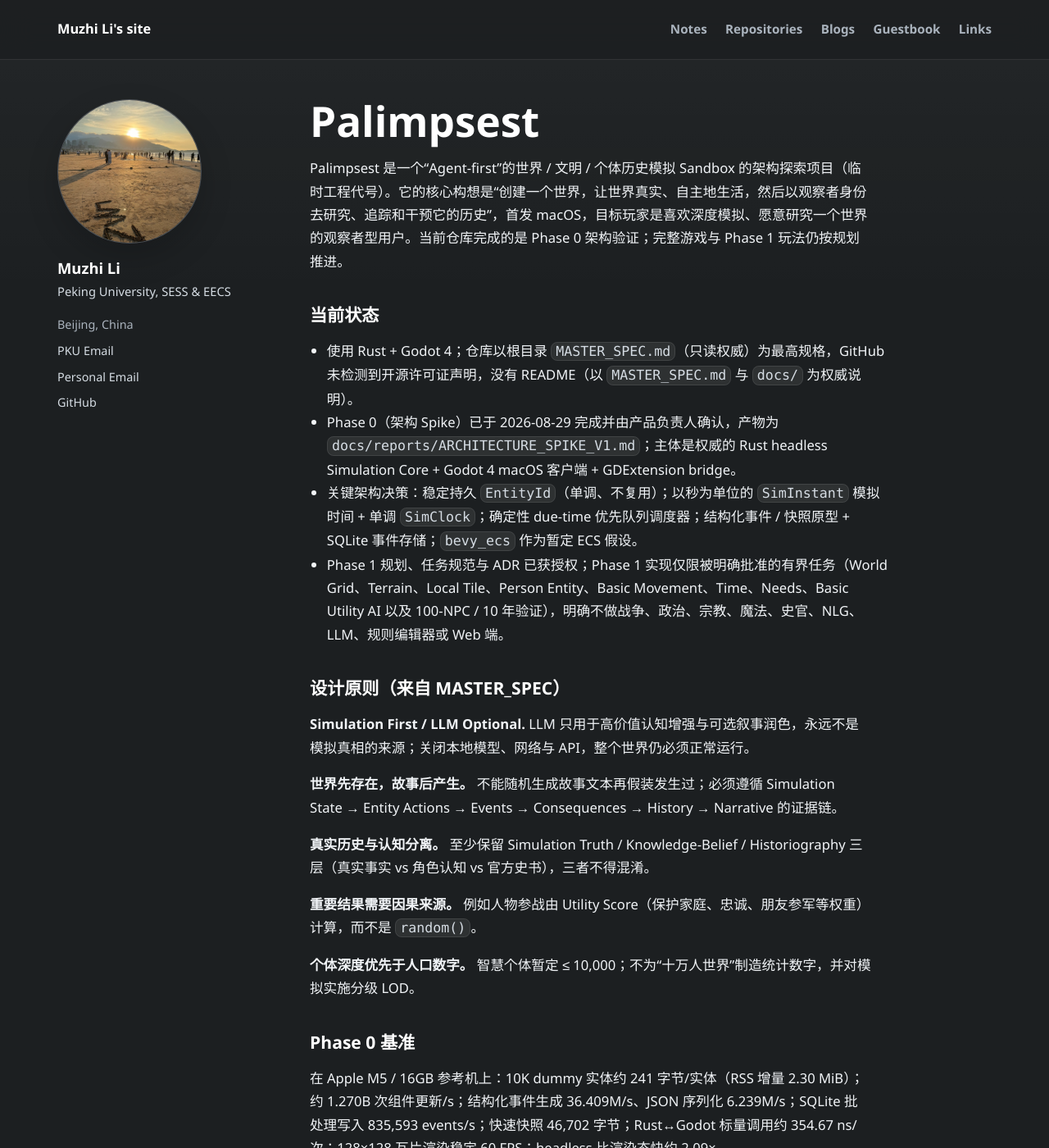
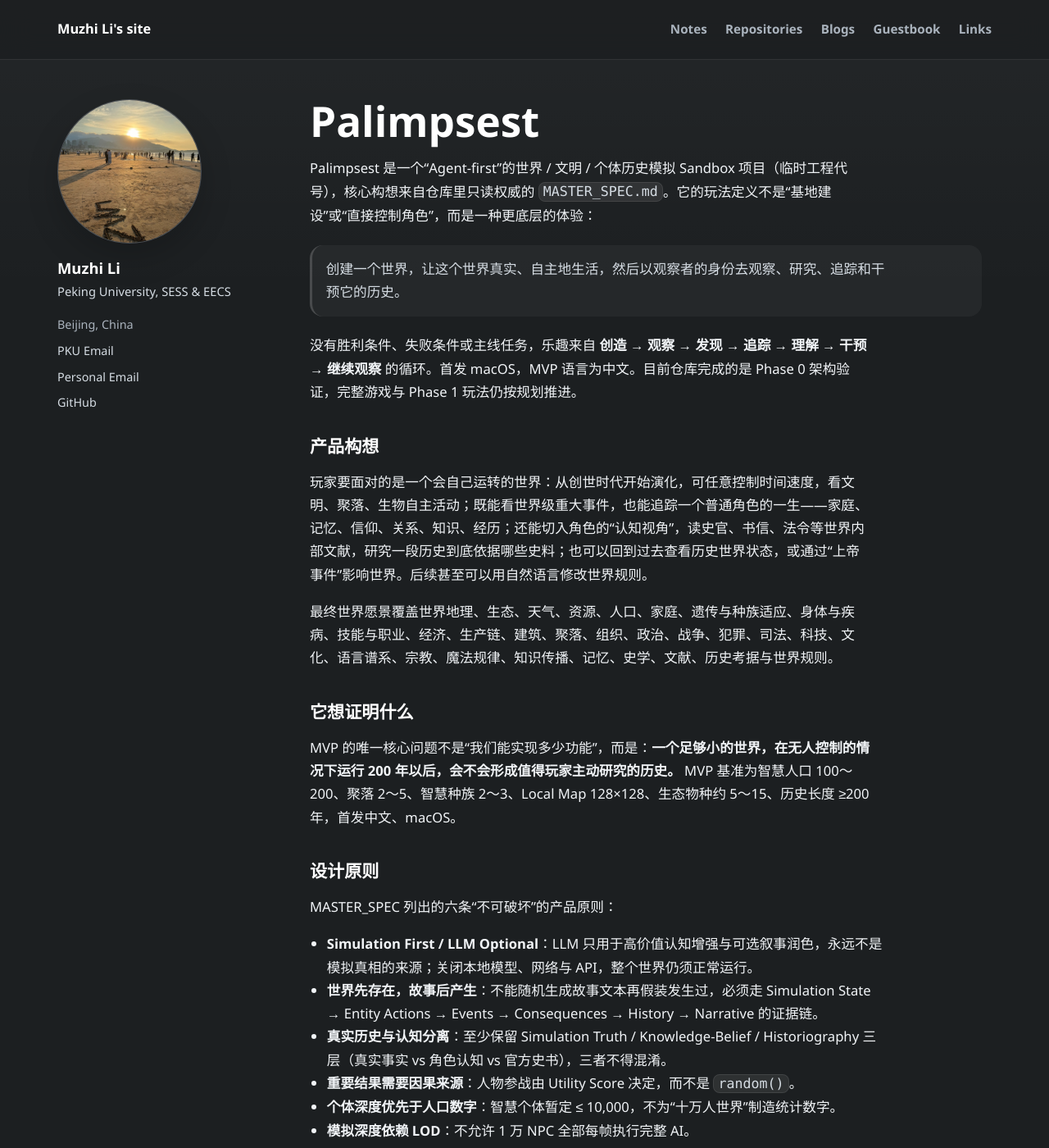
Before and after one commit to GabrielMu2006/GabrielMu2006.github.io, a Jekyll site: the page built from site/content/_Repositories/palimpsest.md, in a window 1280 px wide and 1400 px high. Shown: the whole window at 82% size. Built offline with Jekyll 4.4.1, drawn with Linux system fonts in a browser that asks for light colours; comment, search, counter and statistics services are not loaded; some of the changed text lies outside the part shown.

Commit message:
Rewrite Palimpsest repository entry with product vision first

```diff
--- a/site/content/_Repositories/palimpsest.md
+++ b/site/content/_Repositories/palimpsest.md
@@ -8,31 +8,39 @@ status: "Active"
 link: "https://github.com/GabrielMu2006/Palimpsest"
 ---
 
-Palimpsest 是一个“Agent-first”的世界 / 文明 / 个体历史模拟 Sandbox 的架构探索项目（临时工程代号）。它的核心构想是“创建一个世界，让世界真实、自主地生活，然后以观察者身份去研究、追踪和干预它的历史”，首发 macOS，目标玩家是喜欢深度模拟、愿意研究一个世界的观察者型用户。当前仓库完成的是 Phase 0 架构验证；完整游戏与 Phase 1 玩法仍按规划推进。
+Palimpsest 是一个“Agent-first”的世界 / 文明 / 个体历史模拟 Sandbox 项目（临时工程代号），核心构想来自仓库里只读权威的 `MASTER_SPEC.md`。它的玩法定义不是“基地建设”或“直接控制角色”，而是一种更底层的体验：
 
-## 当前状态
+> 创建一个世界，让这个世界真实、自主地生活，然后以观察者的身份去观察、研究、追踪和干预它的历史。
 
-- 使用 Rust + Godot 4；仓库以根目录 `MASTER_SPEC.md`（只读权威）为最高规格，GitHub 未检测到开源许可证声明，没有 README（以 `MASTER_SPEC.md` 与 `docs/` 为权威说明）。
-- Phase 0（架构 Spike）已于 2026-08-29 完成并由产品负责人确认，产物为 `docs/reports/ARCHITECTURE_SPIKE_V1.md`；主体是权威的 Rust headless Simulation Core + Godot 4 macOS 客户端 + GDExtension bridge。
-- 关键架构决策：稳定持久 `EntityId`（单调、不复用）；以秒为单位的 `SimInstant` 模拟时间 + 单调 `SimClock`；确定性 due-time 优先队列调度器；结构化事件 / 快照原型 + SQLite 事件存储；`bevy_ecs` 作为暂定 ECS 假设。
-- Phase 1 规划、任务规范与 ADR 已获授权；Phase 1 实现仅限被明确批准的有界任务（World Grid、Terrain、Local Tile、Person Entity、Basic Movement、Time、Needs、Basic Utility AI 以及 100-NPC / 10 年验证），明确不做战争、政治、宗教、魔法、史官、NLG、LLM、规则编辑器或 Web 端。
+没有胜利条件、失败条件或主线任务，乐趣来自 **创造 → 观察 → 发现 → 追踪 → 理解 → 干预 → 继续观察** 的循环。首发 macOS，MVP 语言为中文。目前仓库完成的是 Phase 0 架构验证，完整游戏与 Phase 1 玩法仍按规划推进。
 
-## 设计原则（来自 MASTER_SPEC）
+## 产品构想
 
-**Simulation First / LLM Optional.** LLM 只用于高价值认知增强与可选叙事润色，永远不是模拟真相的来源；关闭本地模型、网络与 API，整个世界仍必须正常运行。
+玩家要面对的是一个会自己运转的世界：从创世时代开始演化，可任意控制时间速度，看文明、聚落、生物自主活动；既能看世界级重大事件，也能追踪一个普通角色的一生——家庭、记忆、信仰、关系、知识、经历；还能切入角色的“认知视角”，读史官、书信、法令等世界内部文献，研究一段历史到底依据哪些史料；也可以回到过去查看历史世界状态，或通过“上帝事件”影响世界。后续甚至可以用自然语言修改世界规则。
 
-**世界先存在，故事后产生。** 不能随机生成故事文本再假装发生过；必须遵循 Simulation State → Entity Actions → Events → Consequences → History → Narrative 的证据链。
+最终世界愿景覆盖世界地理、生态、天气、资源、人口、家庭、遗传与种族适应、身体与疾病、技能与职业、经济、生产链、建筑、聚落、组织、政治、战争、犯罪、司法、科技、文化、语言谱系、宗教、魔法规律、知识传播、记忆、史学、文献、历史考据与世界规则。
 
-**真实历史与认知分离。** 至少保留 Simulation Truth / Knowledge-Belief / Historiography 三层（真实事实 vs 角色认知 vs 官方史书），三者不得混淆。
+## 它想证明什么
 
-**重要结果需要因果来源。** 例如人物参战由 Utility Score（保护家庭、忠诚、朋友参军等权重）计算，而不是 `random()`。
+MVP 的唯一核心问题不是“我们能实现多少功能”，而是：**一个足够小的世界，在无人控制的情况下运行 200 年以后，会不会形成值得玩家主动研究的历史。** MVP 基准为智慧人口 100～200、聚落 2～5、智慧种族 2～3、Local Map 128×128、生态物种约 5～15、历史长度 ≥200 年，首发中文、macOS。
 
-**个体深度优先于人口数字。** 智慧个体暂定 ≤ 10,000；不为“十万人世界”制造统计数字，并对模拟实施分级 LOD。
+## 设计原则
 
-## Phase 0 基准
+MASTER_SPEC 列出的六条“不可破坏”的产品原则：
 
-在 Apple M5 / 16GB 参考机上：10K dummy 实体约 241 字节/实体（RSS 增量 2.30 MiB）；约 1.270B 次组件更新/s；结构化事件生成 36.409M/s、JSON 序列化 6.239M/s；SQLite 批处理写入 835,593 events/s；快速快照 46,702 字节；Rust↔Godot 标量调用约 354.67 ns/次；128×128 瓦片渲染稳定 60 FPS；headless 比渲染态快约 2.09×。
+- **Simulation First / LLM Optional**：LLM 只用于高价值认知增强与可选叙事润色，永远不是模拟真相的来源；关闭本地模型、网络与 API，整个世界仍须正常运行。
+- **世界先存在，故事后产生**：不能随机生成故事文本再假装发生过，必须走 Simulation State → Entity Actions → Events → Consequences → History → Narrative 的证据链。
+- **真实历史与认知分离**：至少保留 Simulation Truth / Knowledge-Belief / Historiography 三层（真实事实 vs 角色认知 vs 官方史书），三者不得混淆。
+- **重要结果需要因果来源**：人物参战由 Utility Score 决定，而不是 `random()`。
+- **个体深度优先于人口数字**：智慧个体暂定 ≤ 10,000，不为“十万人世界”制造统计数字。
+- **模拟深度依赖 LOD**：不允许 1 万 NPC 全部每帧执行完整 AI。
 
-**Insight.** 最值得注意的不是“要做一个多大的模拟世界”，而是把可观察历史的证据链当成一等公民：Simulation Truth、角色认知、史书三层分离，加上因果来源（Utility Score）与结构化事件 / SQLite，让事后能回答“这段历史到底依据哪些史料”。同时坚持 LLM 默认不参与真相，把生成式文本严格限制为润色，避免了模型污染模拟历史的常见陷阱。
+**Insight.** 最打动人的不是“要做一个多大的模拟世界”，而是把可观察历史的证据链当成一等公民：真实历史、角色认知、官方史书三层分离，加上因果来源，事后能回答“这段历史到底依据哪些史料”。同时坚持 LLM 默认不参与真相，只做润色——这是把模拟世界的真实性放在叙事之上的关键设计。
+
+## 工程与现状
+
+目前仓库完成的是 **Phase 0 架构 Spike**（2026-08-29 完成并由产品负责人确认）：Rust 权威的 headless Simulation Core + Godot 4 macOS 客户端 + GDExtension bridge。核心决策包括稳定持久 `EntityId`、以秒为单位的模拟时间与单调时钟、确定性调度器、结构化事件 / 快照 + SQLite 原型，以及把 `bevy_ecs` 作为暂定 ECS 假设。仓库以 `MASTER_SPEC.md` 为最高规格（无可读 README 与许可证声明），Phase 1 规划与 ADR 已获授权，实现仅限被明确批准的有界任务。
+
+在 Apple M5 / 16GB 参考机上，Phase 0 跑通了 10K dummy 实体基准、结构化事件与 SQLite 写入、快速快照、Rust↔Godot 调用与 128×128 瓦片渲染（稳定 60 FPS，headless 比渲染态快约 2.09×）。
 
 **Repository.** [GabrielMu2006/Palimpsest](https://github.com/GabrielMu2006/Palimpsest)
```
